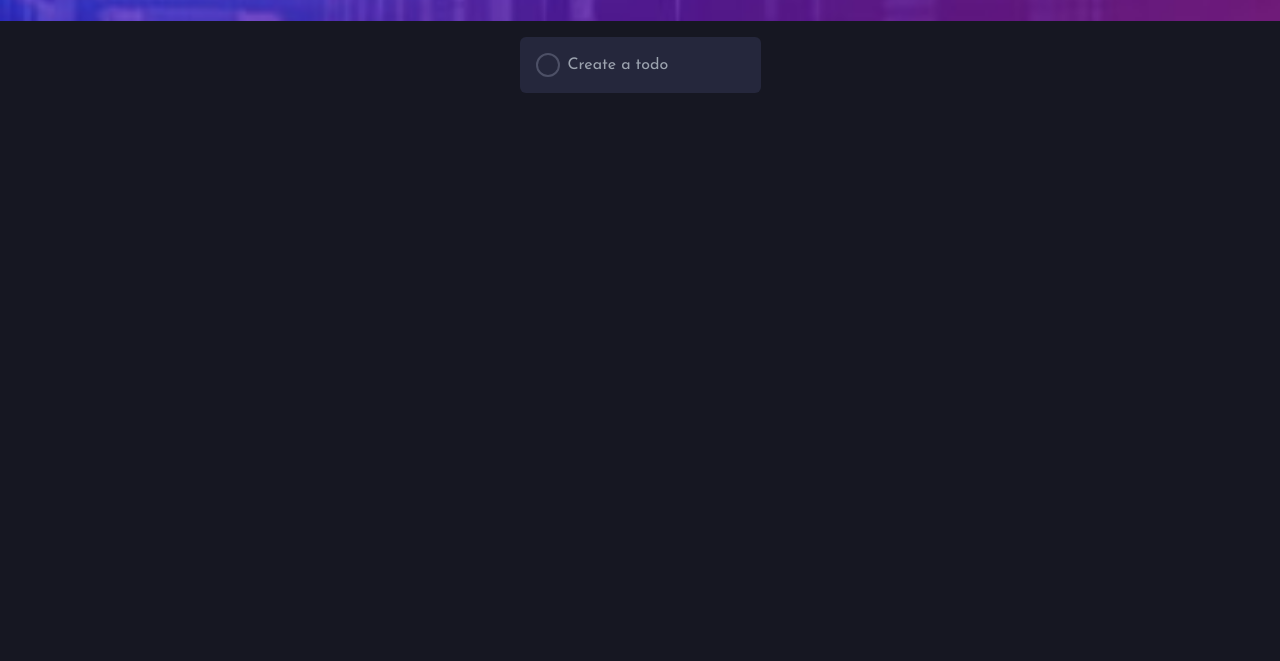
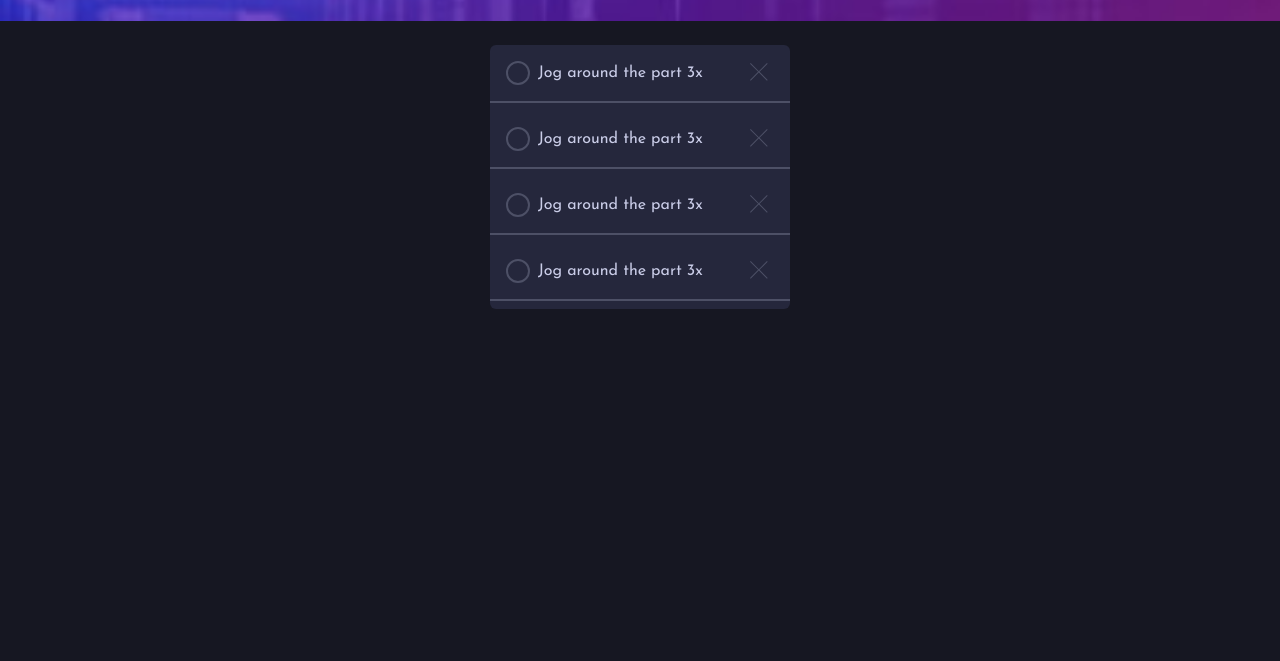
Before and after one commit to regret546/todo-app-main, a website: page dist/index.html in a window 1280 px wide. Shown: the part 139-800 px from the top of the page. Drawn offline with Linux system fonts and the light colour scheme.

Commit message:
Initial style of list

```diff
--- a/dist/index.html
+++ b/dist/index.html
@@ -54,10 +54,10 @@
           </svg>
         </div>
       </section>
-      <section class="main_section grid justify-center text-[1rem]">
-        <form class="mt-4 relative" action="">
+      <section class="main_section grid justify-center text-[1rem] w-screen">
+        <form class="mt-4 relative w-[300px] -top-[6rem]" action="">
           <input
-            class="bg-very-dark-desaturated-blue rounded-md p-4 pl-[3rem] outline-none"
+            class="bg-very-dark-desaturated-blue w-full rounded-md py-4 px-2 pl-[3rem] outline-none"
             type="text"
             name="todo"
             placeholder="Create a todo"
@@ -66,6 +66,96 @@
             class="absolute top-[1rem] left-[1rem] border-2 rounded-full h-[24px] w-[24px] border-very-dark-grayish-blue"
           ></div>
         </form>
+        <article
+          class="list relative grid gap-2 w-full pb-2 -top-[3rem] bg-very-dark-desaturated-blue rounded-md"
+        >
+          <div
+            class="py-4 pl-[3rem] relative text-left border-b-2 border-very-dark-grayish-blue"
+          >
+            <div
+              class="absolute top-[1rem] left-[1rem] border-2 rounded-full h-[24px] w-[24px] border-very-dark-grayish-blue"
+            ></div>
+            Jog around the part 3x
+            <svg
+              class="absolute grid place-items-center text-[1rem] right-[1rem] top-[1rem] fill-very-dark-grayish-blue mt-[2px]"
+              xmlns="http://www.w3.org/2000/svg"
+              width="24"
+              height="24"
+              viewBox="0 0 24 24"
+            >
+              <path
+                class="h-full w-full"
+                fill-rule="evenodd"
+                d="M16.97 0l.708.707L9.546 8.84l8.132 8.132-.707.707-8.132-8.132-8.132 8.132L0 16.97l8.132-8.132L0 .707.707 0 8.84 8.132 16.971 0z"
+              />
+            </svg>
+          </div>
+
+          <div
+            class="py-4 pl-[3rem] relative text-left border-b-2 border-very-dark-grayish-blue"
+          >
+            <div
+              class="absolute top-[1rem] left-[1rem] border-2 rounded-full h-[24px] w-[24px] border-very-dark-grayish-blue"
+            ></div>
+            Jog around the part 3x
+            <svg
+              class="absolute grid place-items-center text-[1rem] right-[1rem] top-[1rem] fill-very-dark-grayish-blue mt-[2px]"
+              xmlns="http://www.w3.org/2000/svg"
+              width="24"
+              height="24"
+              viewBox="0 0 24 24"
+            >
+              <path
+                class="h-full w-full"
+                fill-rule="evenodd"
+                d="M16.97 0l.708.707L9.546 8.84l8.132 8.132-.707.707-8.132-8.132-8.132 8.132L0 16.97l8.132-8.132L0 .707.707 0 8.84 8.132 16.971 0z"
+              />
+            </svg>
+          </div>
+
+          <div
+            class="py-4 pl-[3rem] relative text-left border-b-2 border-very-dark-grayish-blue"
+          >
+            <div
+              class="absolute top-[1rem] left-[1rem] border-2 rounded-full h-[24px] w-[24px] border-very-dark-grayish-blue"
+            ></div>
+            Jog around the part 3x
+            <svg
+              class="absolute grid place-items-center text-[1rem] right-[1rem] top-[1rem] fill-very-dark-grayish-blue mt-[2px]"
+              xmlns="http://www.w3.org/2000/svg"
+              width="24"
+              height="24"
+              viewBox="0 0 24 24"
+            >
+              <path
+                class="h-full w-full"
+                fill-rule="evenodd"
+                d="M16.97 0l.708.707L9.546 8.84l8.132 8.132-.707.707-8.132-8.132-8.132 8.132L0 16.97l8.132-8.132L0 .707.707 0 8.84 8.132 16.971 0z"
+              />
+            </svg>
+          </div>
+
+          <div
+            class="py-4 pl-[3rem] relative text-left border-b-2 border-very-dark-grayish-blue"
+          >
+            <div
+              class="absolute top-[1rem] left-[1rem] border-2 rounded-full h-[24px] w-[24px] border-very-dark-grayish-blue"
+            ></div>
+            Jog around the part 3x
+            <svg
+              class="absolute grid place-items-center text-[1rem] right-[1rem] top-[1rem] fill-very-dark-grayish-blue mt-[2px]"
+              xmlns="http://www.w3.org/2000/svg"
+              width="24"
+              height="24"
+              viewBox="0 0 24 24"
+            >
+              <path
+                fill-rule="evenodd"
+                d="M16.97 0l.708.707L9.546 8.84l8.132 8.132-.707.707-8.132-8.132-8.132 8.132L0 16.97l8.132-8.132L0 .707.707 0 8.84 8.132 16.971 0z"
+              />
+            </svg>
+          </div>
+        </article>
       </section>
     </main>
 
```
Also changed, not shown: dist/style.css.
